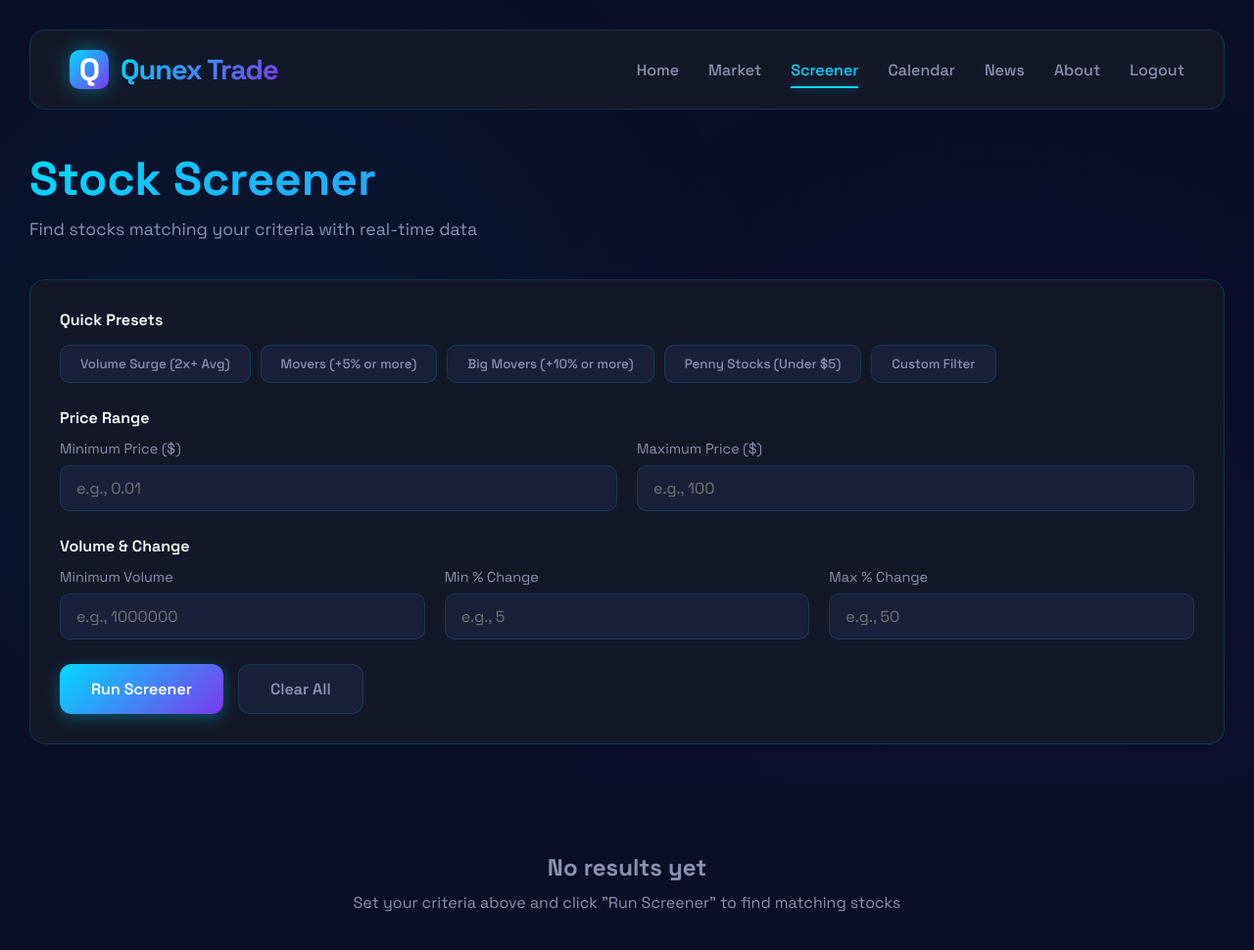
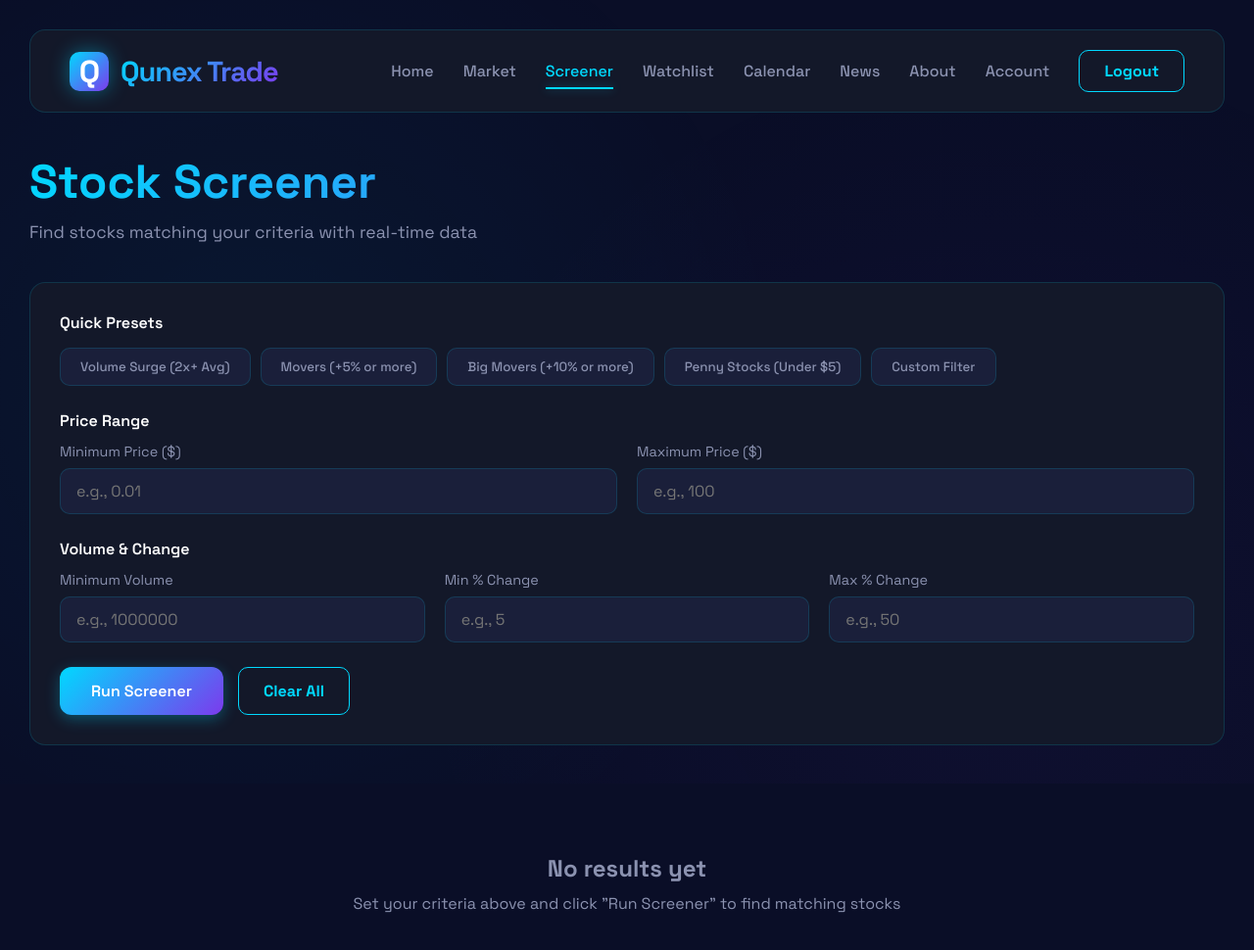
Before and after one commit to chungkwangeui-del/qunex-trade, a Flask app: page /screener in a window 1280 px wide. Shown: the top 970 px of the page at 98% size. Before the commit the page ends 931 px from the top, so only its background shows below. Run offline with Flask 3, Linux system fonts and the light colour scheme; the visitor is signed in with stand-in values (Sample User, id 1); some libraries are stand-ins or nearby versions.

Commit message:
Fix market data loading and standardize logout button styling
**Bug Fixes:**
- Fix sectors chart initialization: Check data.sectors instead of data
- Fix sectors chart update: Use data.sectors.map() for proper data access
- Fix sector name mapping: Use s.sector || s.name for consistency

**UI Improvements:**
- Add btn-secondary style to all pages (market, screener, watchlist, calendar)
- Standardize logout button to use btn-secondary class with border
- Add Account link before Logout in all navigations
- Consistent styling: transparent bg, cyan border, hover effects

**Files Updated:**
- market.html: Fixed chart bugs + logout button styling
- screener.html: Updated logout button styling
- watchlist.html: Added btn-secondary style + logout button
- calendar.html: Added btn-secondary style + logout button

This fixes the "Unable to load indices/sector data" error and makes
logout buttons consistent across all pages with a professional boxed style.

🤖 Generated with [Claude Code](https://claude.com/claude-code)

Co-Authored-By: Claude <noreply@anthropic.com>

```diff
--- a/web/templates/screener.html
+++ b/web/templates/screener.html
@@ -275,14 +275,19 @@
         }
 
         .btn-secondary {
-            background: var(--bg-hover);
-            color: var(--text-secondary);
-            border: 1px solid var(--border);
+            background: transparent;
+            color: var(--primary);
+            padding: 10px 25px;
+            border: 1px solid var(--primary);
+            border-radius: 10px;
+            text-decoration: none;
+            font-weight: 700;
+            transition: all 0.3s;
         }
 
         .btn-secondary:hover {
-            border-color: var(--primary);
-            color: var(--primary);
+            background: rgba(0, 217, 255, 0.1);
+            transform: translateY(-2px);
         }
 
         /* Results Section */
@@ -455,13 +460,15 @@
                 <a href="/" class="nav-link">Home</a>
                 <a href="/market" class="nav-link">Market</a>
                 <a href="/screener" class="nav-link active">Screener</a>
+                <a href="/watchlist" class="nav-link">Watchlist</a>
                 <a href="/calendar" class="nav-link">Calendar</a>
                 <a href="/news" class="nav-link">News</a>
                 <a href="/about" class="nav-link">About</a>
                 {% if user and user.is_authenticated %}
-                    <a href="/auth/logout" class="nav-link">Logout</a>
+                    <a href="/auth/account" class="nav-link">Account</a>
+                    <a href="/auth/logout" class="btn-secondary">Logout</a>
                 {% else %}
-                    <a href="/auth/login" class="nav-link">Login</a>
+                    <a href="/auth/login" class="btn-secondary">Login</a>
                 {% endif %}
             </div>
         </nav>
```
Also changed, not shown: web/templates/calendar.html (+19 -2 lines), web/templates/market.html (+25 -8 lines), web/templates/watchlist.html (+18 -1 lines).
